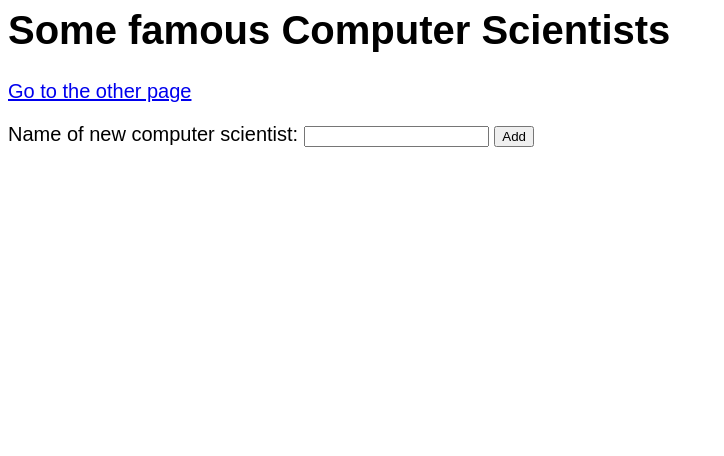
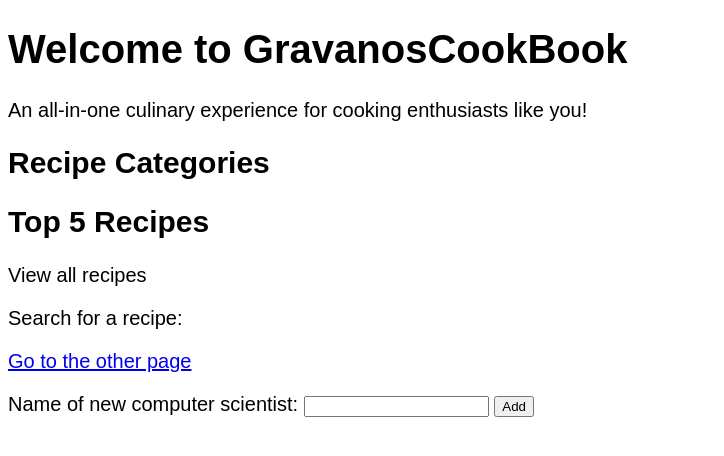
Before and after one commit to jonghyun-joann-lee/cs4111-Cookbook, a Flask app: template templates/index.html in a window 1280 px wide. Shown: the top 456 px of the page, without its empty margins (0-724 px from the left). Run offline with Flask 3, Linux system fonts and the light colour scheme; the template is opened without the code that fills it, so the values that code supplies are empty; parts of the project's set-up code (start-up, migrations or seed data) failed here and were passed over.

Commit message:
Modified index() and index.html

```diff
--- a/server.py
+++ b/server.py
@@ -1,4 +1,3 @@
-# Testing on joann branch
 """
 Columbia's COMS W4111.001 Introduction to Databases
 Example Webserver
@@ -110,9 +109,9 @@ def index():
 
   """
 
+  """
   # DEBUG: this is debugging code to see what request looks like
   print(request.args)
-
 
   #
   # example of a database query
@@ -132,6 +131,30 @@ def index():
   results = cursor.mappings().all()
   for result in results:
     names.append(result["name"])
+  cursor.close()
+  """
+
+  # Query to get all categories
+  cursor = g.conn.execute(text("""SELECT CategoryName FROM Categories"""))
+  g.conn.commit()
+  all_categories = []
+  results = cursor.mappings().all()
+  for result in results:
+    all_categories.append(result["categoryname"])
+  cursor.close()
+
+  # Query to get top 5 recipes with the highest aggregated rating
+  # (if there is a tie, then choose based on lower RecipeID)
+  cursor = g.conn.execute(text("""SELECT R.RecipeName, P.DisplayName, R.AggregatedRating
+                               FROM Recipes_written_by R, Authors A, People P
+                               WHERE R.UserID = A.UserID AND A.UserID = P.UserID
+                               ORDER BY R.AggregatedRating DESC, R.RecipeID ASC
+                               LIMIT 5"""))
+  g.conn.commit()
+  top_5_recipes = [] # a list of tuples
+  results = cursor.mappings().all()
+  for result in results:
+    top_5_recipes.append((result["recipename"], result["displayname"], result["aggregatedrating"]))
   cursor.close()
 
   #
@@ -160,8 +183,9 @@ def index():
   #     <div>{{n}}</div>
   #     {% endfor %}
   #
-  context = dict(data = names)
+  # context = dict(data = names)
 
+  context = dict(categories=all_categories, recipes=top_5_recipes)
 
   #
   # render_template looks in the templates/ folder for files.
@@ -197,6 +221,14 @@ def login():
     abort(401)
     this_is_never_executed()
 
+# Recipe Insights
+@app.route('/recipe/<int:recipe_id>')
+def show_recipe(recipe_id):
+  # show the recipe with all of its comprehensive details
+  recipe_query = text("SELECT * FROM Recipes_written_by WHERE RecipeID=recipe")
+
+
+
 
 if __name__ == "__main__":
   import click
--- a/templates/index.html
+++ b/templates/index.html
@@ -1,3 +1,4 @@
+<!DOCTYPE html>
 <html>
   <style>
     body{
@@ -6,16 +7,32 @@
     }
   </style>
 
+<head>
+  <title>GravanosCookBook</title>
+</head>
 
 <body>
-  <h1>Some famous Computer Scientists</h1>
-  <div>{{data}}</div>
+  <h1>Welcome to GravanosCookBook</h1>
+  <p>An all-in-one culinary experience for cooking enthusiasts like you!</p>
 
+  <h2>Recipe Categories</h2>
   <div>
-    {% for n in data %}
-    <div>{{n}}</div>
+    {% for category_name in categories %}
+    <div>{{category_name}}</div>
     {% endfor %}
   </div>
+
+  <h2>Top 5 Recipes</h2>
+  <div>
+    {% for recipe in recipes %}
+    <div>{{recipe[0]}} by {{recipe[1]}} - Rating: {{recipe[2]}}</div>
+    {% endfor %}
+  </div>
+
+
+  <p>View all recipes</p>
+
+  <p>Search for a recipe: </p>
 
 <p><a href="another">Go to the other page</a></p>
 
@@ -25,5 +42,4 @@
 
 </body>
 
-
 </html>
```
Also changed, not shown: 1 other file.
